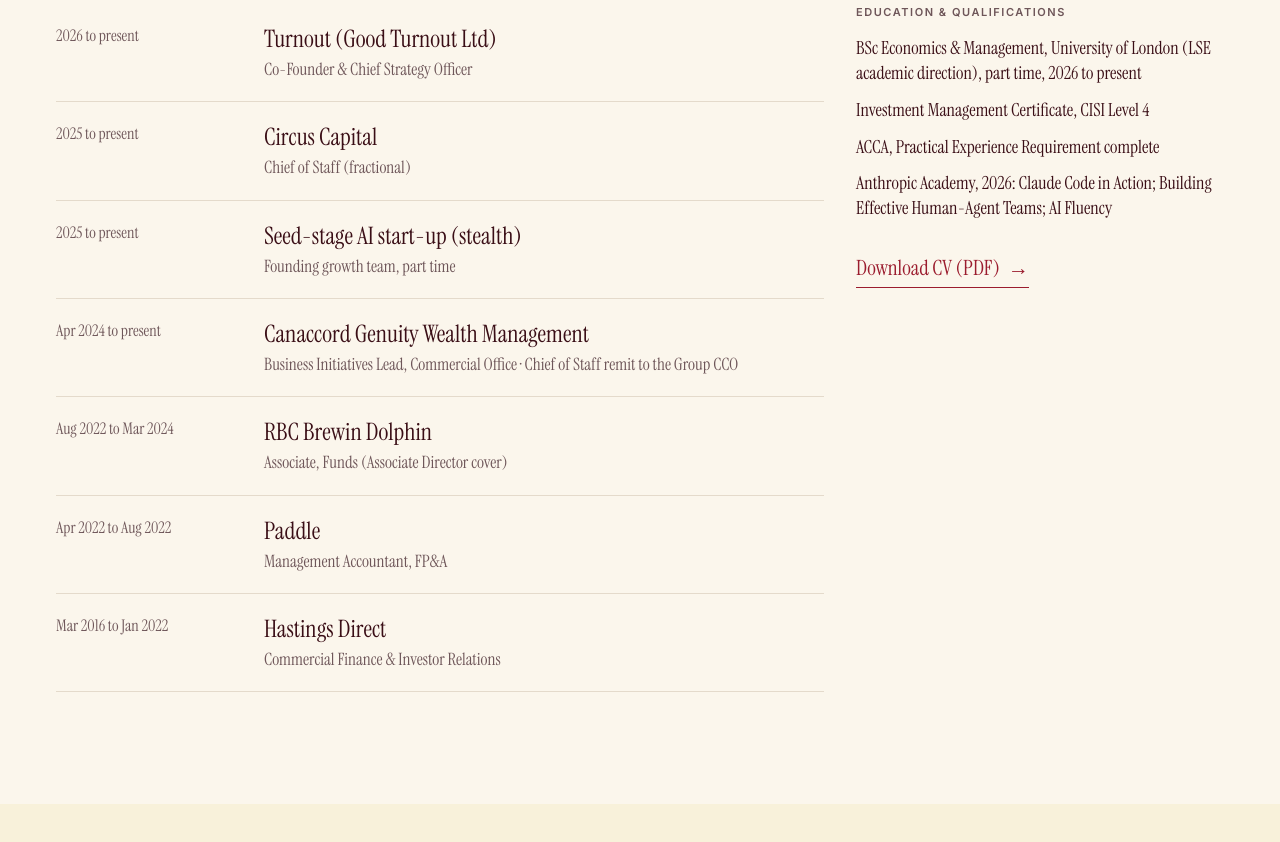
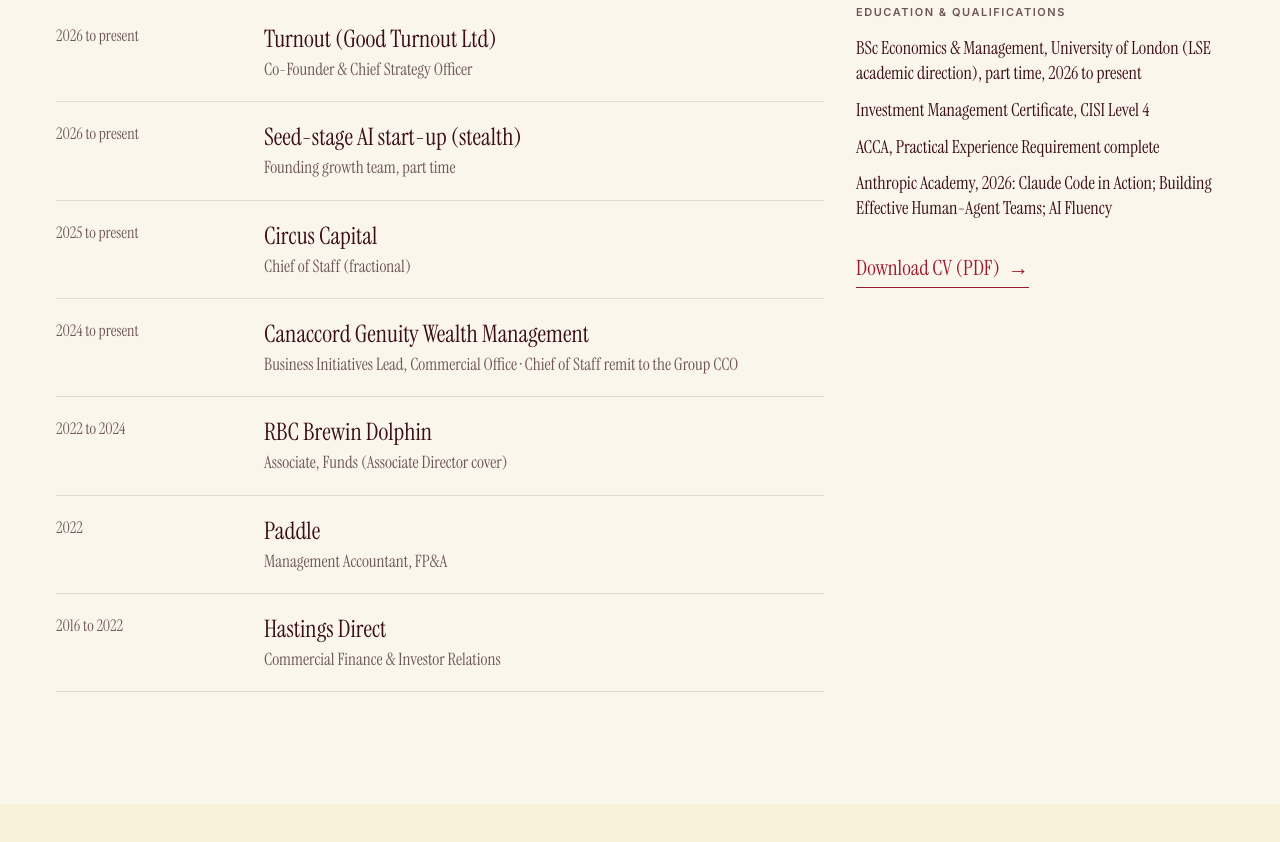
Before and after one commit to ekc22/emma-portfolio, a Next.js app: page /about in a window 1280 px wide. Shown: the part 2720-3562 px from the top of the page. Built offline with nearby package versions, Linux system fonts and the light colour scheme; no server answers.

Commit message:
Career timeline in years only; seed start-up dated 2026
Co-Authored-By: Claude Opus 5.5 <noreply@anthropic.com>
Claude-Session: https://claude.ai/code/session_01NmZ9Jt4y26U49AuyMtvHWk

```diff
--- a/content/profile.ts
+++ b/content/profile.ts
@@ -148,12 +148,12 @@ export const contact = {
 /** Career timeline and education, taken from Emma's CV. */
 export const timeline = [
   { when: "2026 to present", org: "Turnout (Good Turnout Ltd)", role: "Co-Founder & Chief Strategy Officer" },
+  { when: "2026 to present", org: "Seed-stage AI start-up (stealth)", role: "Founding growth team, part time" },
   { when: "2025 to present", org: "Circus Capital", role: "Chief of Staff (fractional)" },
-  { when: "2025 to present", org: "Seed-stage AI start-up (stealth)", role: "Founding growth team, part time" },
-  { when: "Apr 2024 to present", org: "Canaccord Genuity Wealth Management", role: "Business Initiatives Lead, Commercial Office · Chief of Staff remit to the Group CCO" },
-  { when: "Aug 2022 to Mar 2024", org: "RBC Brewin Dolphin", role: "Associate, Funds (Associate Director cover)" },
-  { when: "Apr 2022 to Aug 2022", org: "Paddle", role: "Management Accountant, FP&A" },
-  { when: "Mar 2016 to Jan 2022", org: "Hastings Direct", role: "Commercial Finance & Investor Relations" },
+  { when: "2024 to present", org: "Canaccord Genuity Wealth Management", role: "Business Initiatives Lead, Commercial Office · Chief of Staff remit to the Group CCO" },
+  { when: "2022 to 2024", org: "RBC Brewin Dolphin", role: "Associate, Funds (Associate Director cover)" },
+  { when: "2022", org: "Paddle", role: "Management Accountant, FP&A" },
+  { when: "2016 to 2022", org: "Hastings Direct", role: "Commercial Finance & Investor Relations" },
 ];
 
 export const education = [
--- a/content/projects.ts
+++ b/content/projects.ts
@@ -192,7 +192,7 @@ export const projects: Project[] = [
     result: "Six businesses progressed to pilot stage.",
     context: "Seed-stage AI venture",
     role: "Founding Growth Team · Go-to-Market",
-    timeframe: "2025 to present",
+    timeframe: "2026 to present",
     motif: { figure: "6", caption: "Businesses progressed to pilot stage" },
     problem:
       "The business needed to establish who its most valuable customers were, how to position its product and what an initial commercial engagement should look like.\n\nThere was no existing sales playbook or established pricing framework.",
```
